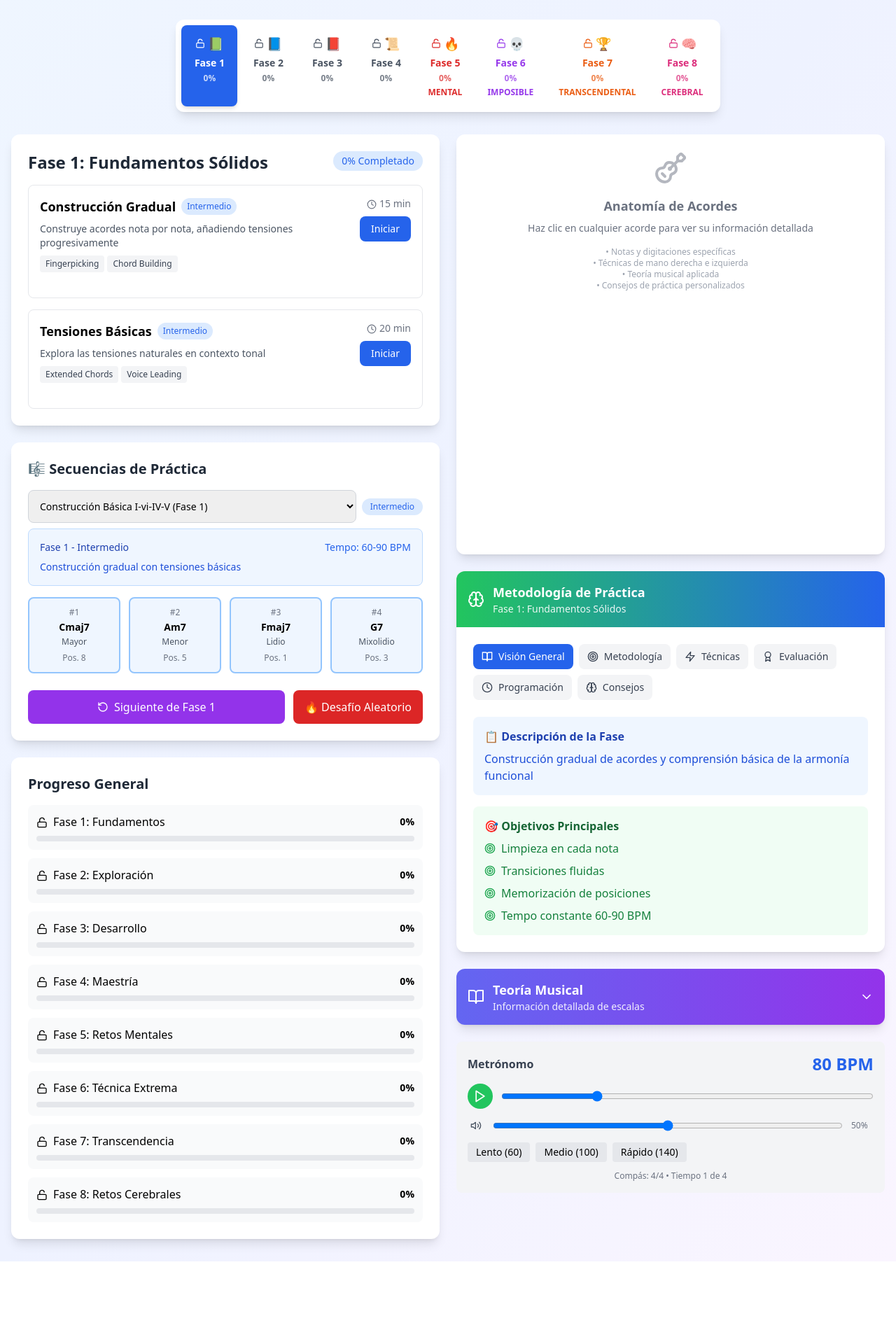
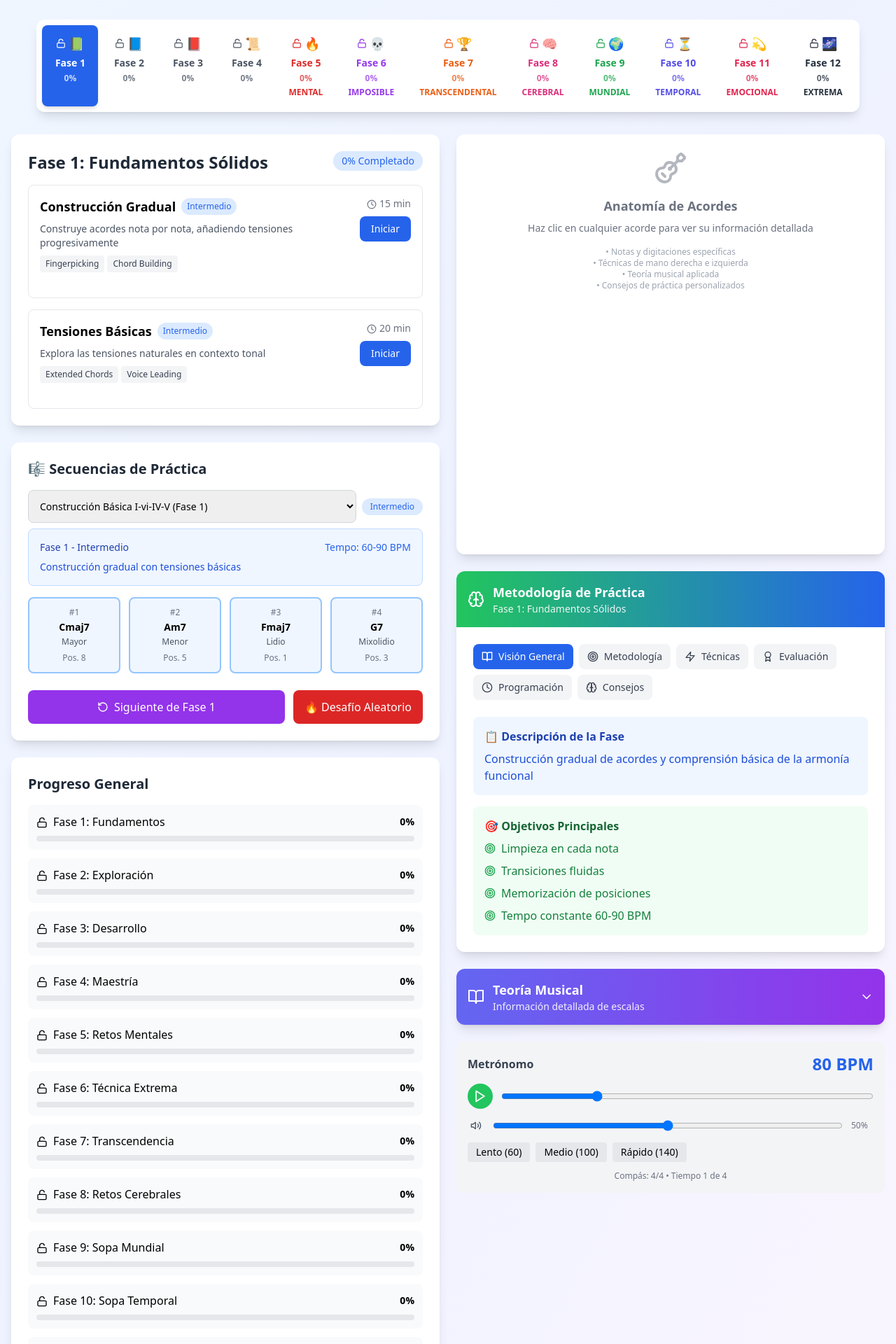
Before and after one commit to BernatMora/explorador-escalas, a React (Vite) app: page / in a window 1280 px wide. Shown: the part 140-2060 px from the top of the page at 70% size. Before the commit the page ends 1942 px from the top, so only its background shows below. Built offline with nearby package versions, Linux system fonts and the light colour scheme.

Commit message:
Mostrar las nuevas fases 9-12 en la navegación

```diff
--- a/src/components/ChordExplorer.tsx
+++ b/src/components/ChordExplorer.tsx
@@ -681,7 +681,7 @@ const ChordExplorer: React.FC = () => {
         {/* Navegación de Fases */}
         <div className="flex justify-center mb-8">
           <div className="flex flex-wrap bg-white rounded-xl shadow-lg p-2 gap-1">
-            {[1, 2, 3, 4, 5, 6, 7, 8].map(phase => {
+            {[1, 2, 3, 4, 5, 6, 7, 8, 9, 10, 11, 12].map(phase => {
               const unlocked = isPhaseUnlocked(phase);
               const getPhaseColor = (phase: number) => {
                 if (phase <= 4) return currentPhase === phase ? 'bg-blue-600 text-white' : 'text-gray-600 hover:bg-gray-100';
@@ -689,11 +689,18 @@ const ChordExplorer: React.FC = () => {
                 if (phase === 6) return currentPhase === phase ? 'bg-purple-600 text-white' : 'text-purple-600 hover:bg-purple-50';
                 if (phase === 7) return currentPhase === phase ? 'bg-gradient-to-r from-yellow-500 to-orange-500 text-white' : 'text-orange-600 hover:bg-orange-50';
                 if (phase === 8) return currentPhase === phase ? 'bg-gradient-to-r from-pink-500 to-red-500 text-white' : 'text-pink-600 hover:bg-pink-50';
+                if (phase === 9) return currentPhase === phase ? 'bg-gradient-to-r from-green-500 to-teal-500 text-white' : 'text-green-600 hover:bg-green-50';
+                if (phase === 10) return currentPhase === phase ? 'bg-gradient-to-r from-indigo-500 to-purple-500 text-white' : 'text-indigo-600 hover:bg-indigo-50';
+                if (phase === 11) return currentPhase === phase ? 'bg-gradient-to-r from-rose-500 to-pink-500 text-white' : 'text-rose-600 hover:bg-rose-50';
+                if (phase === 12) return currentPhase === phase ? 'bg-gradient-to-r from-gray-800 to-black text-white' : 'text-gray-800 hover:bg-gray-100';
                 return 'text-gray-600';
               };
 
               const getPhaseEmoji = (phase: number) => {
-                const emojis = { 1: '📗', 2: '📘', 3: '📕', 4: '📜', 5: '🔥', 6: '💀', 7: '🏆', 8: '🧠' };
+                const emojis = {
+                  1: '📗', 2: '📘', 3: '📕', 4: '📜', 5: '🔥', 6: '💀', 7: '🏆', 8: '🧠',
+                  9: '🌍', 10: '⏳', 11: '💫', 12: '🌌'
+                };
                 return emojis[phase] || '';
               };
 
@@ -720,6 +727,10 @@ const ChordExplorer: React.FC = () => {
                       {phase === 6 && 'IMPOSIBLE'}
                       {phase === 7 && 'TRANSCENDENTAL'}
                       {phase === 8 && 'CEREBRAL'}
+                      {phase === 9 && 'MUNDIAL'}
+                      {phase === 10 && 'TEMPORAL'}
+                      {phase === 11 && 'EMOCIONAL'}
+                      {phase === 12 && 'EXTREMA'}
                     </div>
                   )}
                 </button>
@@ -729,7 +740,7 @@ const ChordExplorer: React.FC = () => {
         </div>
 
         {/* Advertencia para Fases Extremas */}
-        {currentPhase > 4 && (
+        {currentPhase > 4 && currentPhase <= 8 && (
           <div className="mb-8 bg-gradient-to-r from-red-500 to-purple-600 text-white p-6 rounded-xl shadow-lg border-2 border-red-300">
             <div className="flex items-center gap-3 mb-3">
               <div className="text-3xl">⚠️</div>
@@ -757,6 +768,39 @@ const ChordExplorer: React.FC = () => {
           </div>
         )}
 
+        {/* Advertencia para Fases Épicas Nuevas */}
+        {currentPhase > 8 && (
+          <div className="mb-8 bg-gradient-to-r from-green-500 via-blue-500 to-purple-600 text-white p-6 rounded-xl shadow-lg border-2 border-blue-300">
+            <div className="flex items-center gap-3 mb-3">
+              <div className="text-3xl">
+                {currentPhase === 9 && '🌍'}
+                {currentPhase === 10 && '⏳'}
+                {currentPhase === 11 && '💫'}
+                {currentPhase === 12 && '🌌'}
+              </div>
+              <div>
+                <h3 className="text-xl font-bold">
+                  {currentPhase === 9 && '🌍 SOPA MUNDIAL - VIAJE PLANETARIO'}
+                  {currentPhase === 10 && '⏳ SOPA TEMPORAL - VIAJE EN EL TIEMPO'}
+                  {currentPhase === 11 && '💫 SOPA EMOCIONAL - PAISAJES DEL ALMA'}
+                  {currentPhase === 12 && '🌌 SOPA EXTREMA - EL LÍMITE FINAL'}
+                </h3>
+                <p className="text-sm opacity-90">
+                  {currentPhase === 9 && 'Mezclas épicas de escalas de todo el mundo. Cada acorde de una cultura diferente.'}
+                  {currentPhase === 10 && 'Viaja por la historia musical. Mezcla épocas desde el medieval hasta el futuro.'}
+                  {currentPhase === 11 && 'Paisajes emocionales puros. Cada secuencia cuenta una historia del alma.'}
+                  {currentPhase === 12 && 'El caos armónico total. Secuencias que desafían la realidad musical.'}
+                </p>
+              </div>
+            </div>
+            <div className="text-xs opacity-75">
+              {currentPhase === 9 && '🌏 Requiere: Conocimiento de culturas musicales, adaptabilidad extrema, oído mundial'}
+              {currentPhase === 10 && '⌛ Requiere: Conocimiento histórico, versatilidad estilística, viaje temporal mental'}
+              {currentPhase === 11 && '💖 Requiere: Inteligencia emocional, expresividad máxima, conexión con el alma'}
+              {currentPhase === 12 && '🚀 Requiere: Resistencia al caos, creatividad infinita, trascendencia de la lógica'}
+            </div>
+          </div>
+        )}
         {/* Contenido Principal */}
         <div className="grid lg:grid-cols-4 gap-6">
           {/* Panel Principal de Ejercicios */}
@@ -772,7 +816,11 @@ const ChordExplorer: React.FC = () => {
                     currentPhase === 5 ? 'Retos Mentales' :
                     currentPhase === 6 ? 'Técnica Extrema' :
                     currentPhase === 7 ? 'Maestría Total' :
-                    'Retos Cerebrales'
+                    currentPhase === 8 ? 'Retos Cerebrales' :
+                    currentPhase === 9 ? 'Sopa Mundial' :
+                    currentPhase === 10 ? 'Sopa Temporal' :
+                    currentPhase === 11 ? 'Sopa Emocional' :
+                    'Sopa Extrema'
                   }
                 </h2>
                 <div className={`px-3 py-1 rounded-full text-sm font-medium ${
@@ -1009,7 +1057,7 @@ const ChordExplorer: React.FC = () => {
               <h3 className="text-xl font-bold text-gray-800 mb-4">Progreso General</h3>
 
               <div className="space-y-3">
-                {[1, 2, 3, 4, 5, 6, 7, 8].map(phase => {
+                {[1, 2, 3, 4, 5, 6, 7, 8, 9, 10, 11, 12].map(phase => {
                   const progress = getPhaseProgress(phase);
                   const unlocked = true; // Todas desbloqueadas
 
@@ -1026,7 +1074,11 @@ const ChordExplorer: React.FC = () => {
                             phase === 5 ? 'Retos Mentales' :
                             phase === 6 ? 'Técnica Extrema' :
                             phase === 7 ? 'Transcendencia' :
-                            'Retos Cerebrales'
+                            phase === 8 ? 'Retos Cerebrales' :
+                            phase === 9 ? 'Sopa Mundial' :
+                            phase === 10 ? 'Sopa Temporal' :
+                            phase === 11 ? 'Sopa Emocional' :
+                            'Sopa Extrema'
                           }
                         </span>
                         <span className="text-sm font-bold">{progress}%</span>
@@ -1038,7 +1090,11 @@ const ChordExplorer: React.FC = () => {
                             phase === 5 ? 'bg-red-500' :
                             phase === 6 ? 'bg-purple-500' :
                             phase === 7 ? 'bg-gradient-to-r from-yellow-500 to-orange-500' :
-                            'bg-gradient-to-r from-pink-500 to-red-500'
+                            phase === 8 ? 'bg-gradient-to-r from-pink-500 to-red-500' :
+                            phase === 9 ? 'bg-gradient-to-r from-green-500 to-teal-500' :
+                            phase === 10 ? 'bg-gradient-to-r from-indigo-500 to-purple-500' :
+                            phase === 11 ? 'bg-gradient-to-r from-rose-500 to-pink-500' :
+                            'bg-gradient-to-r from-gray-800 to-black'
                           }`}
                           style={{ width: `${progress}%` }}
                         />
```
